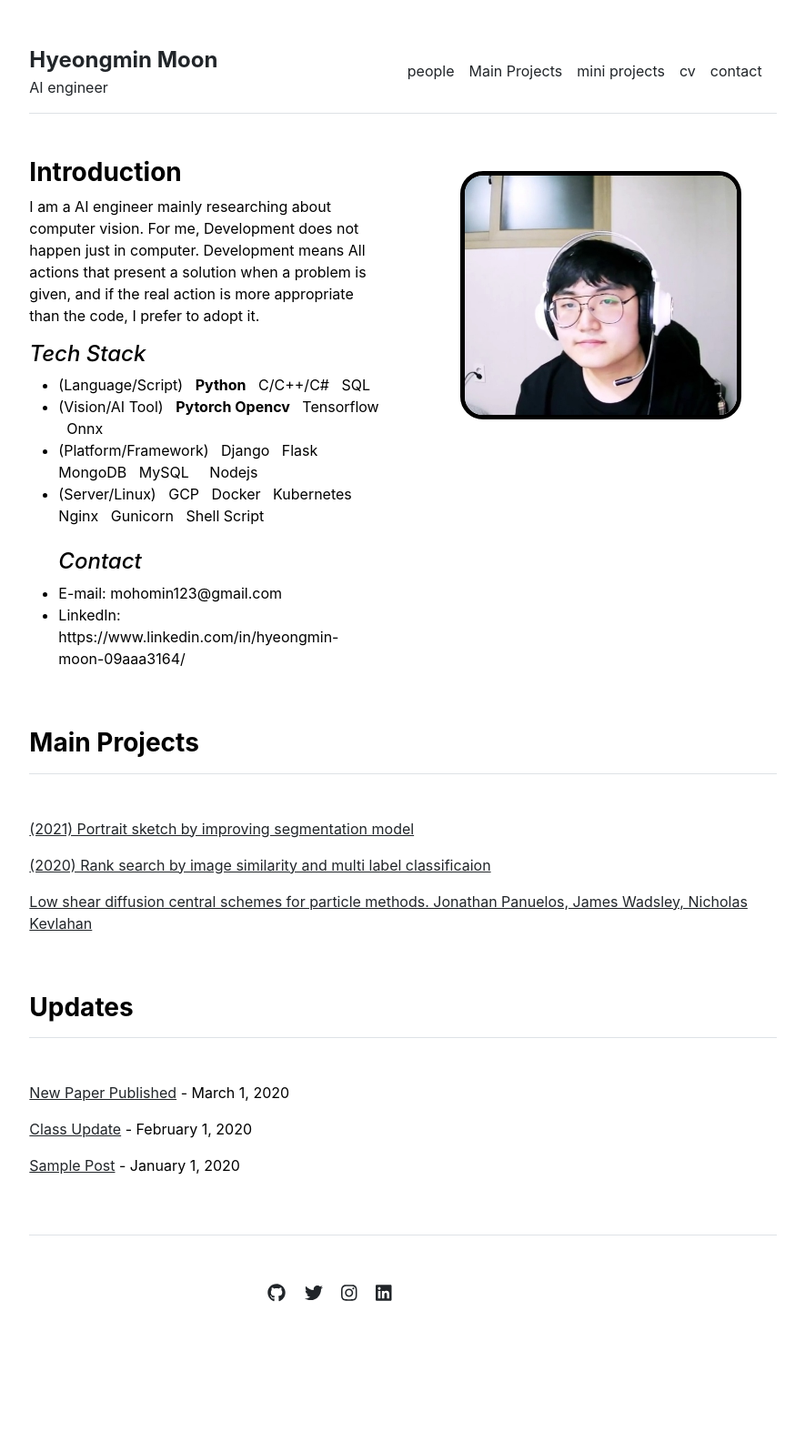
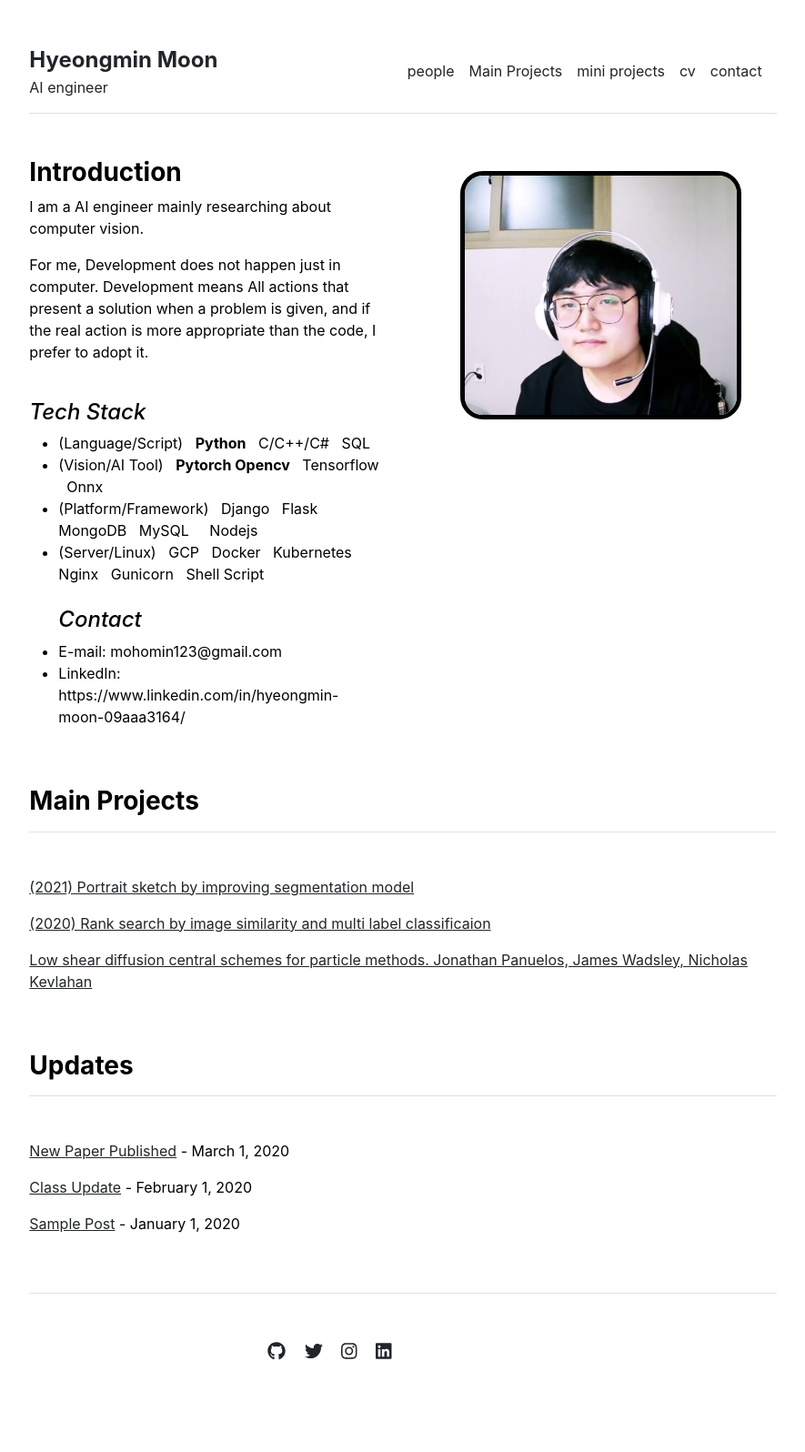
Before and after one commit to HyeongminMoon/HyeongminMoon.github.io, a Jekyll site: the page built from index.md, in a window 1280 px wide. Shown: the whole page at 91% size, without its empty margins (197-1082 px from the left). Built offline with Jekyll 4.4.1, drawn with Linux system fonts in a browser that asks for light colours; before the commit the page ends 1532 px from its top, so only the background shows below that.

Commit message:
Update index.md

```diff
--- a/index.md
+++ b/index.md
@@ -2,10 +2,10 @@
 layout: home
 title: "Home"
 ---
-<p>I am a AI engineer mainly researching about computer vision.
+I am a AI engineer mainly researching about computer vision.
 
-For me, Development does not happen just in computer. Development means All actions that present a solution when a problem is given, and if the real action is more appropriate than the code, I prefer to adopt it.</p>
-
+For me, Development does not happen just in computer. Development means All actions that present a solution when a problem is given, and if the real action is more appropriate than the code, I prefer to adopt it.
+<br> <br />
 #### *Tech Stack*
 * (Language/Script) &nbsp; **Python** &nbsp; C/C++/C# &nbsp; SQL
 * (Vision/AI Tool) &nbsp; **Pytorch Opencv** &nbsp; Tensorflow &nbsp; Onnx
```
